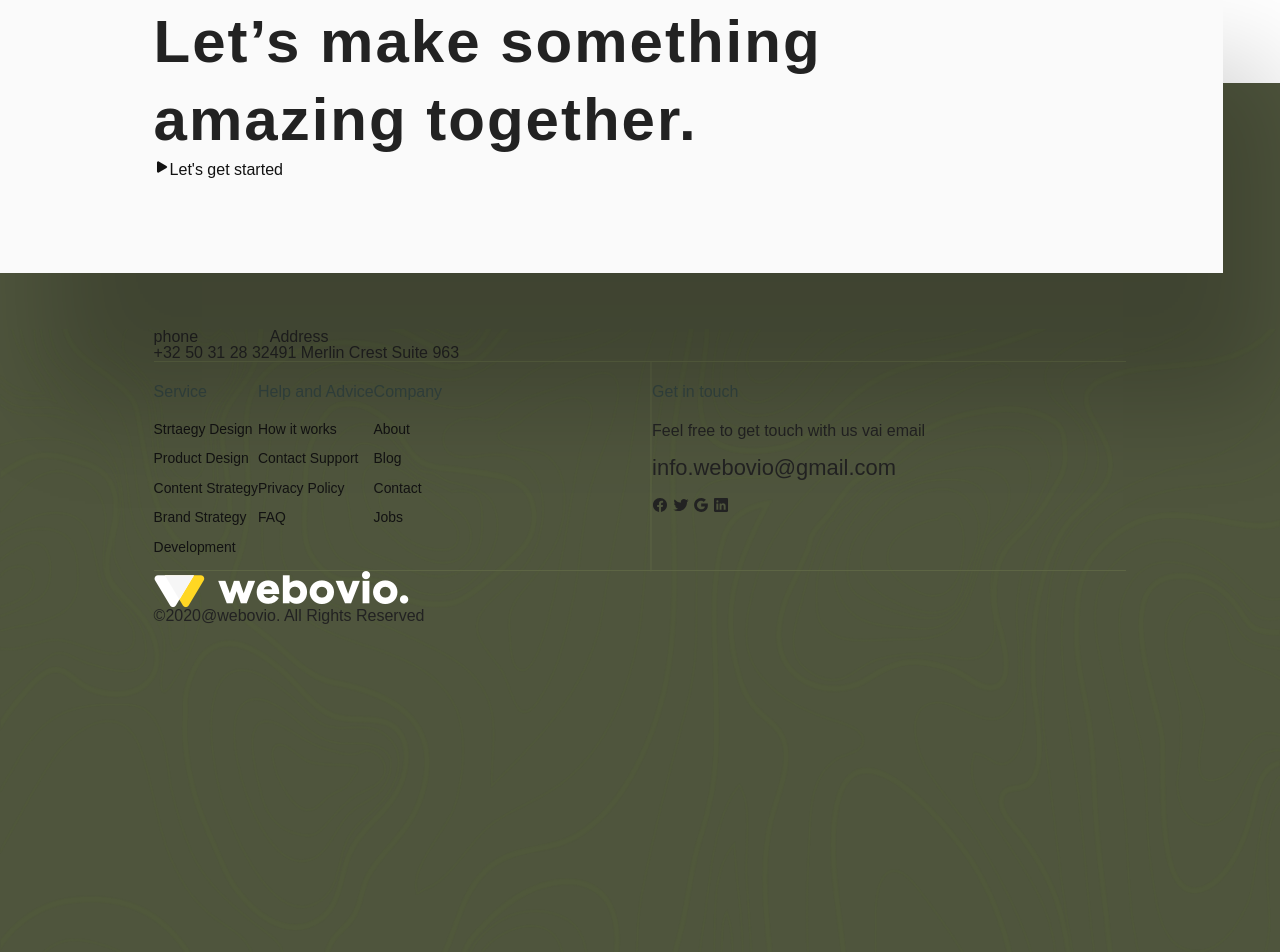
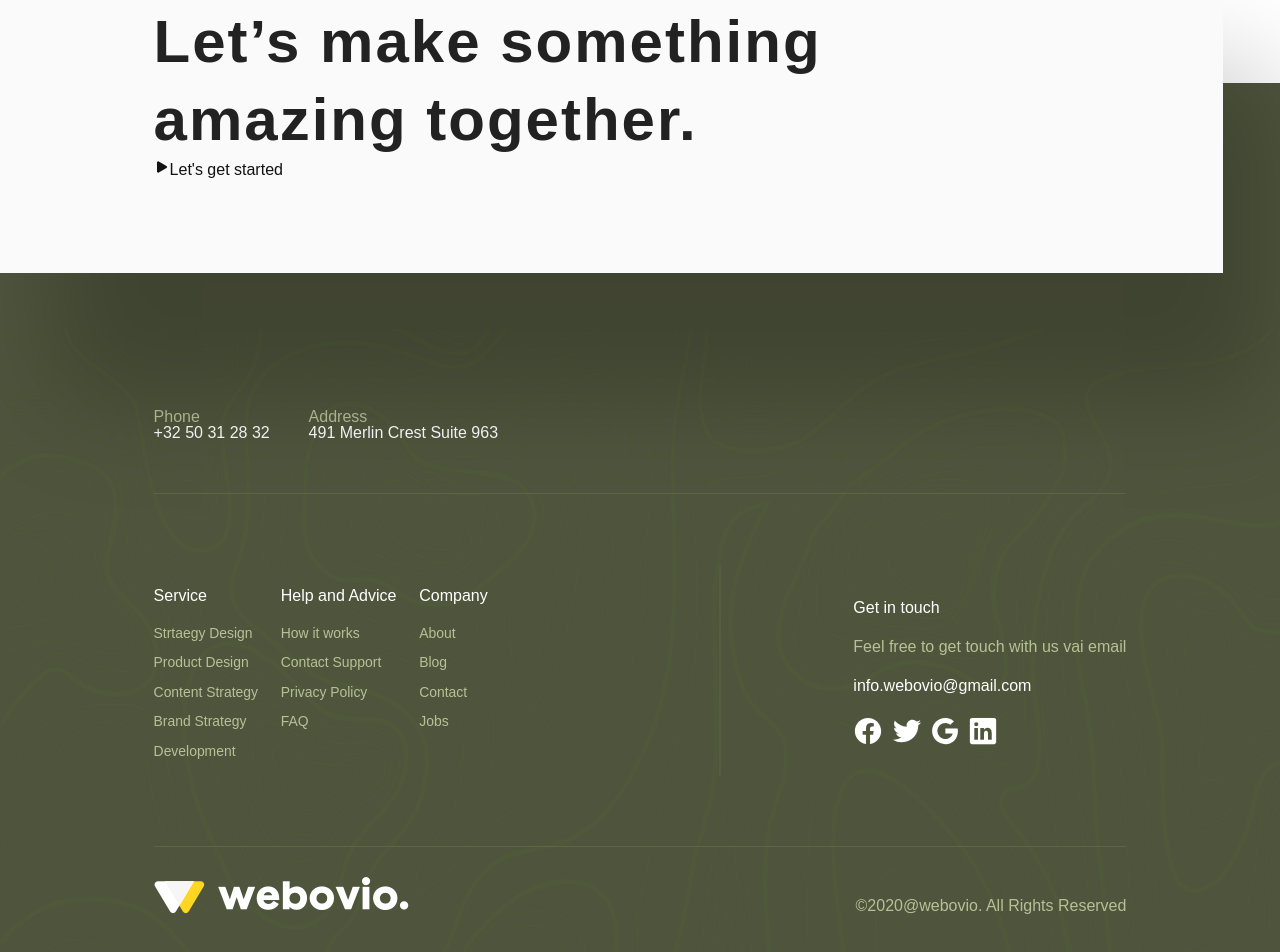
Before and after one commit to aoyamaliang/week5_12, a plain HTML site: page index.html in a window 1280 px wide. Shown: the part 5514-6466 px from the top of the page. Drawn offline with nearby package versions, Linux system fonts and the light colour scheme.

Commit message:
footer detail

```diff
--- a/index.html
+++ b/index.html
@@ -231,7 +231,7 @@
     <div class="footer-container side-margin">
       <div class="basic-info">
         <div class="phone">
-          <span>phone</span>
+          <span>Phone</span>
           <p>+32 50 31 28 32</p>
         </div>
 
@@ -243,7 +243,7 @@
 
       <div class="footer-divider"></div>
 
-        <div class="footer-links">
+      <div class="footer-links">
         <ul class="service">
           <h4>Service</h4>
           <li><h5>Strtaegy Design</h5></li>
@@ -274,7 +274,7 @@
         <div class="footer-contact">
           <h4>Get in touch</h4>
           <p>Feel free to get touch with us vai email</p>
-          <h3>info.webovio@gmail.com</h3>
+          <h4>info.webovio@gmail.com</h4>
 
           <div class="social">
             <ion-icon name="logo-facebook"></ion-icon>
@@ -284,13 +284,16 @@
           </div>
         </div>
       </div>
+
       <div class="footer-divider"></div>
 
+      <div class="copyright">
         <a href="#" class="logo"><img src="img/Logo.png" alt="logo" /></a>
 
         <p>&copy;2020@webovio. All Rights Reserved</p>
+      </div>
 
-      </div>
+    </div>
 
   </div>
 
--- a/style.css
+++ b/style.css
@@ -342,6 +342,7 @@ section {
 
 .ideas{
   display: flex;
+  justify-content: space-between;
 }
 
 .ideas h3{
@@ -352,7 +353,7 @@ section {
 .idea-card{
   width: 255px;
   height: 260px;
-  margin: 0 15px;
+  margin: 0 20px 0 0;
   padding: 15px;
   box-shadow: 50px 50px 100px rgba(0, 0, 0, 0.2);
 }
@@ -396,8 +397,58 @@ section {
 
 .basic-info{
   display: flex;
+  padding: 80px 0 52px 0 ;
+}
+
+.basic-info .address{
+ margin-left: 4%;
+}
+
+.basic-info span{
+  color:#B6C197;
+}
+
+.basic-info p{
+  color:white;
 }
 
 .footer-links{
   display:flex;
+  margin: 72px 0;
+  justify-content: space-between;
 }
+
+.footer-links h4{
+color:white;
+}
+
+.footer-links h5{
+  color:#B6C197;
+}
+
+.footer-contact{
+  margin: 12px 0 12px 110px;
+}
+
+.footer-contact p{
+  color:#B6C197;
+}
+
+.footer-contact h4{
+  color:white;
+}
+
+.social{
+  color:white;
+  font-size: 30px;
+}
+
+.copyright{
+  display: flex;
+  align-items:flex-end;
+  margin: 30px 0;
+}
+
+.copyright p{
+ color:#B5C096;
+}
```
